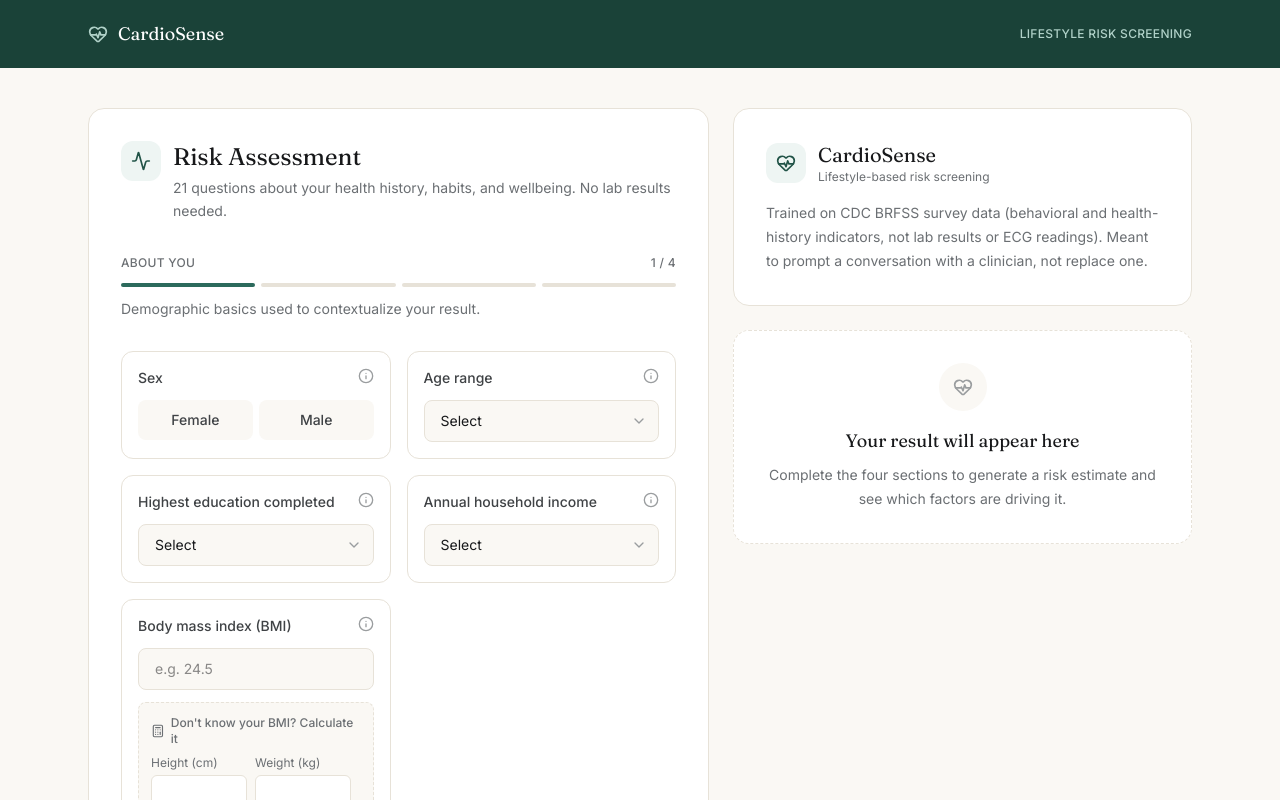
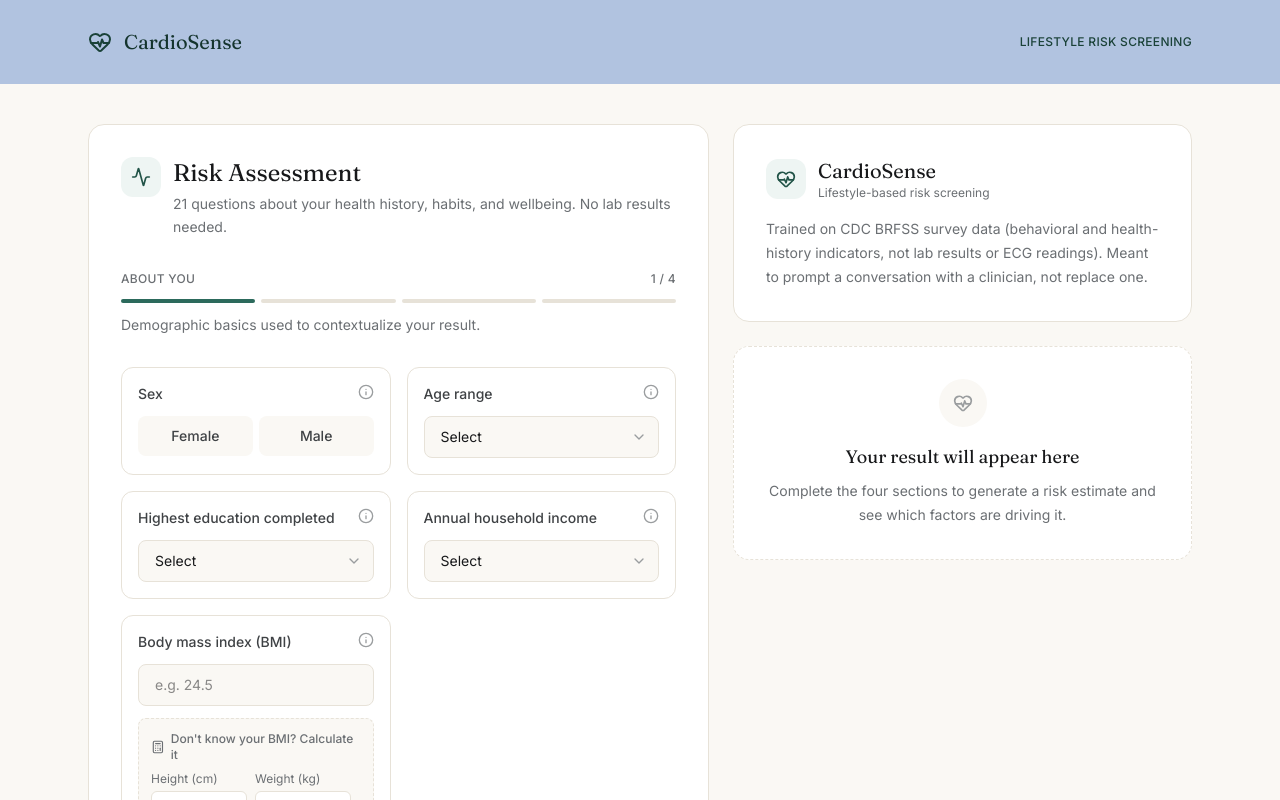
Before and after one commit to Awais874/intelligent-cardio-ai, a React (Vite) app in the folder frontend/: page / in a window 1280 px wide. Shown: the top 800 px of the page. Built offline with nearby package versions, Linux system fonts and the light colour scheme.

Commit message:
Enlarge header and update background color
Increases header padding, logo icon, and title size, and switches the
background to a light blue with dark brand text for contrast.

```diff
--- a/frontend/src/components/layout/Header.jsx
+++ b/frontend/src/components/layout/Header.jsx
@@ -2,14 +2,14 @@ import { HeartPulse } from "lucide-react";
 
 export default function Header() {
   return (
-    <header className="bg-brand-800">
-      <div className="mx-auto flex max-w-6xl items-center justify-between px-6 py-5">
-        <div className="flex items-center gap-2.5">
-          <HeartPulse className="h-5 w-5 text-brand-200" />
-          <span className="font-display text-lg text-white">CardioSense</span>
+    <header className="bg-[#b1c3e0]">
+      <div className="mx-auto flex max-w-6xl items-center justify-between px-6 py-7">
+        <div className="flex items-center gap-3">
+          <HeartPulse className="h-6 w-6 text-brand-800" />
+          <span className="font-display text-xl text-brand-900">CardioSense</span>
         </div>
 
-        <span className="hidden text-xs font-medium uppercase tracking-wide text-brand-200 sm:block">
+        <span className="hidden text-xs font-medium uppercase tracking-wide text-brand-800 sm:block">
           Lifestyle Risk Screening
         </span>
       </div>
```
